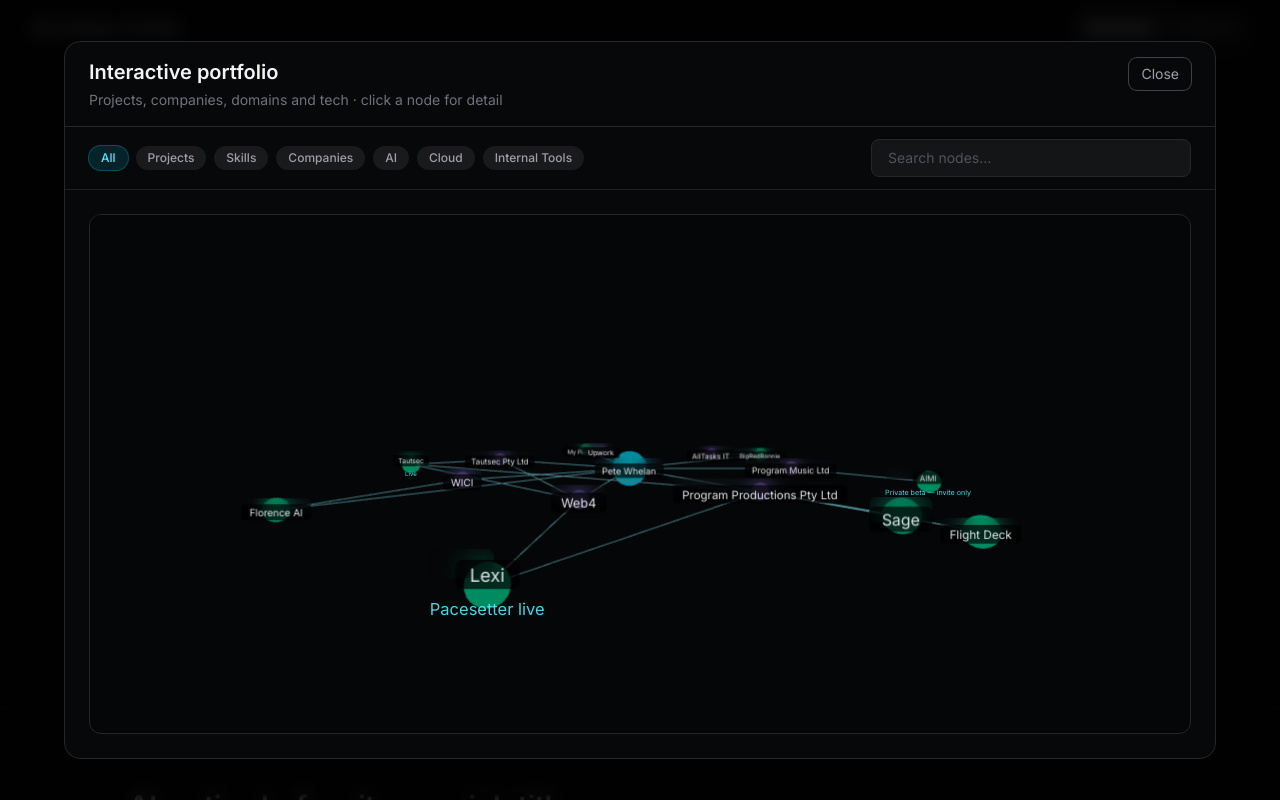
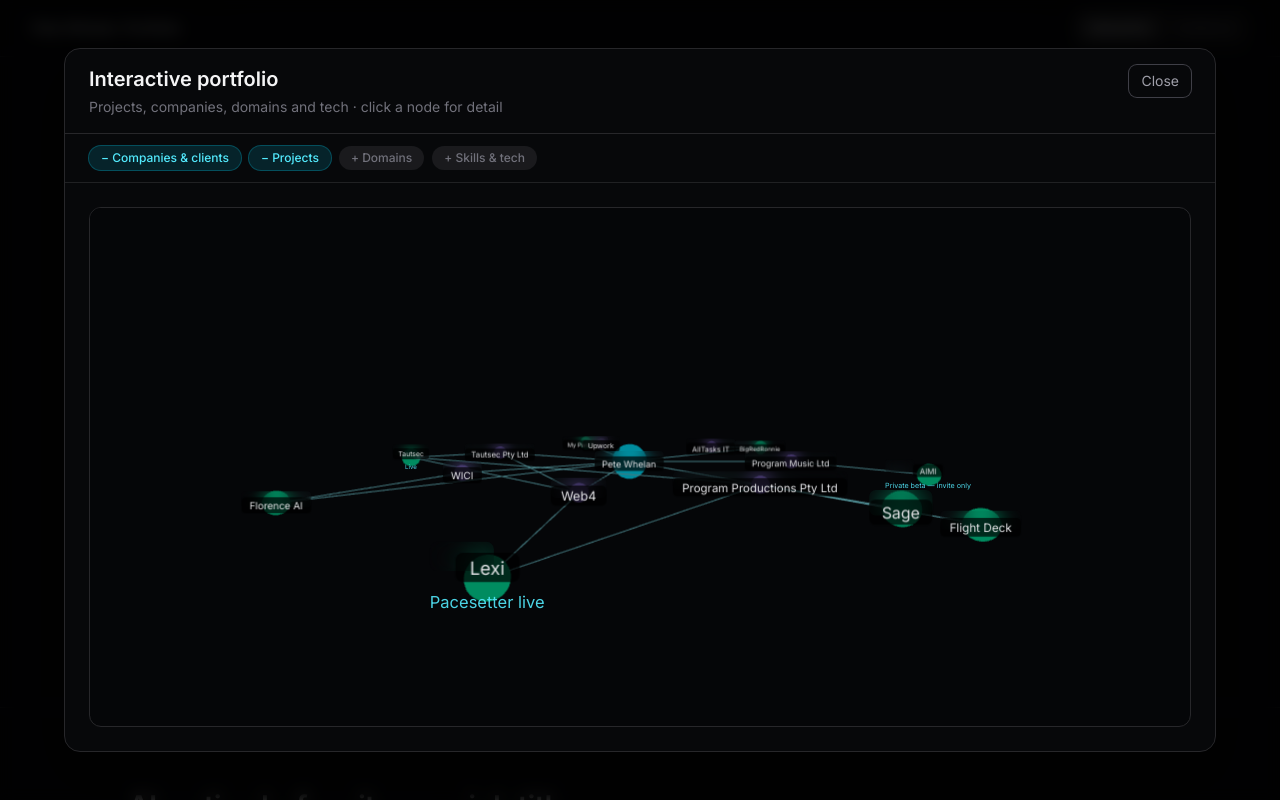
Before and after one commit to Programproductions/pete-whelan, a React (Vite) app: page / in a window 1280 px wide. Both pictures are taken after a click on the button "Explore portfolio". Shown: the top 800 px of the page. Built offline with nearby package versions, Linux system fonts and the light colour scheme; what @react-pdf/renderer would draw is missing.

Commit message:
fix: restore graph layer toggles in portfolio modal
Bring back Companies, Projects, Domains, Skills controls.
Remove category filters (All/AI/Cloud/etc.) from modal — those were the wrong row.

Co-authored-by: Program Productions <Programproductions@users.noreply.github.com>

```diff
--- a/src/components/CareerGraphModal.tsx
+++ b/src/components/CareerGraphModal.tsx
@@ -1,7 +1,7 @@
 import { useEffect } from 'react'
 import { createPortal } from 'react-dom'
 import { AnimatePresence, motion } from 'framer-motion'
-import { GraphControls } from './GraphControls'
+import { GraphLayerControls } from './GraphLayerControls'
 import { CareerGraphViewer } from './CareerGraphViewer'
 import { usePortfolioStore } from '../store/usePortfolioStore'
 
@@ -75,7 +75,7 @@ export function CareerGraphModal({ open, onClose }: CareerGraphModalProps) {
             </header>
 
             <div className="shrink-0 border-b border-zinc-800/80 px-5 py-3 md:px-6">
-              <GraphControls />
+              <GraphLayerControls />
             </div>
 
             <div className="min-h-0 flex-1 overflow-y-auto p-4 md:p-6">
--- /dev/null
+++ b/src/components/GraphLayerControls.tsx
@@ -0,0 +1,45 @@
+import type { GraphLayerId } from '../utils/graphLayers'
+import { usePortfolioStore } from '../store/usePortfolioStore'
+
+const layers: { id: GraphLayerId; label: string; hint: string }[] = [
+  { id: 'organizations', label: 'Companies & clients', hint: 'Inner ring around Pete' },
+  { id: 'projects', label: 'Projects', hint: 'Delivery work per organisation' },
+  {
+    id: 'domains',
+    label: 'Domains',
+    hint: 'Industry & practice areas — above skills, linked to projects',
+  },
+  {
+    id: 'skills',
+    label: 'Skills & tech',
+    hint: 'Tools, methods & platforms — below domains',
+  },
+]
+
+export function GraphLayerControls() {
+  const { graphLayers, setGraphLayer } = usePortfolioStore()
+
+  return (
+    <div className="flex flex-wrap gap-2">
+      {layers.map((layer) => {
+        const on = graphLayers[layer.id]
+        return (
+          <button
+            key={layer.id}
+            type="button"
+            title={layer.hint}
+            onClick={() => setGraphLayer(layer.id, !on)}
+            className={`rounded-full px-3 py-1 text-xs font-medium transition ${
+              on
+                ? 'bg-cyan-500/15 text-cyan-300 ring-1 ring-cyan-500/40'
+                : 'bg-zinc-800/60 text-zinc-500 hover:text-zinc-300'
+            }`}
+          >
+            {on ? '− ' : '+ '}
+            {layer.label}
+          </button>
+        )
+      })}
+    </div>
+  )
+}
```
